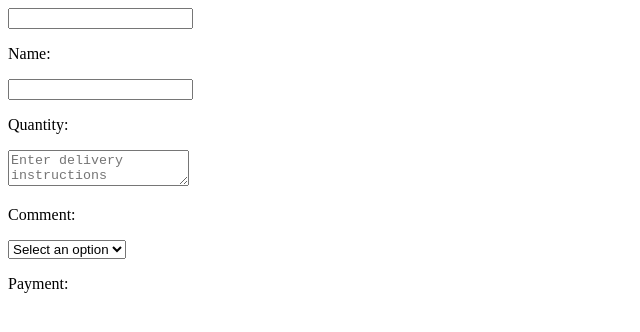
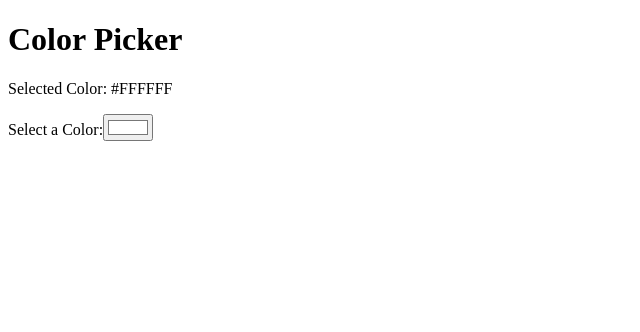
Before and after one commit to VVVu1511/ReactLearning, a React (Vite) app in the folder MyApp/: page / in a window 1280 px wide. Shown: the top 332 px of the page, without its empty margins (0-640 px from the left). Built offline with nearby package versions, Linux system fonts and the light colour scheme.

Commit message:
add color

```diff
--- a/MyApp/src/App.jsx
+++ b/MyApp/src/App.jsx
@@ -1,10 +1,10 @@
-import MyComponent from "./MyComponent/MyComponent";
+import ColorPicker from "./ColorPicker/ColorPicker";
 
 function App() {
 
   return(
     <>
-      <MyComponent />
+      <ColorPicker />
     </>
   );
 }
--- /dev/null
+++ b/MyApp/src/ColorPicker/ColorPicker.jsx
@@ -0,0 +1,24 @@
+import React,{useState} from "react";
+import styles from './ColorPicker.module.css'
+
+function ColorPicker(){
+
+    const [color, setColor] = useState("#FFFFFF");
+
+    function handleColorChange(event){
+        setColor(event.target.value);
+    }
+
+    return (
+        <div className={styles.colorPickerContainer}>
+            <h1>Color Picker</h1>
+            <div className={styles.colorDisplay} style={{backgroundColor: color}}>
+                <p>Selected Color: {color}</p>
+            </div>
+            <label>Select a Color:</label>
+            <input type="color" value={color} onChange={handleColorChange}></input>
+        </div>
+    );
+}
+
+export default ColorPicker
--- /dev/null
+++ b/MyApp/src/ColorPicker/ColorPicker.module.css
@@ -0,0 +1,3 @@
+.colorPickerContainer{
+
+}
--- a/MyApp/src/MyComponent/MyComponent.jsx
+++ b/MyApp/src/MyComponent/MyComponent.jsx
@@ -7,6 +7,7 @@
     const [quantity, setQuantity] = useState();
     const [comment, setComment] = useState("");
     const [payment, setPayment] = useState("");
+    const [shipping, setShipping] = useState("");
 
     const [age, setAge] = useState(0);
     const [isEmployed, setIsEmployed] = useState(false);
@@ -43,6 +44,10 @@
         setPayment(event.target.value);
     }
 
+    function handleShippingChange(event){
+        setShipping(event.target.value);
+    }
+
     return (
         <div>
             <input value={name} onChange={handleNameChange}></input>
@@ -64,6 +69,25 @@
             </select>
 
             <p>Payment: {payment}</p>
+
+            <label>
+                <input type = "radio" value = "Pick Up"
+                        checked = {shipping === "Pick Up"}
+                        onChange={handleShippingChange}>
+                        </input>
+                Pick Up
+            </label>
+
+            <br></br>
+
+            <label>
+            <input type = "radio" value = "Delivery"
+                        checked = {shipping === "Delivery"}
+                        onChange={handleShippingChange}>
+                        </input>
+                Delivery
+            </label>
+            <p>Shipping: {shipping}</p>
         </div>
     );
 }
```
Also changed, not shown: MyApp/src/Counter/Counter.jsx (renamed from MyApp/Counter/Counter.jsx), MyApp/src/Counter/Counter.module.css (renamed from MyApp/Counter/Counter.module.css).
